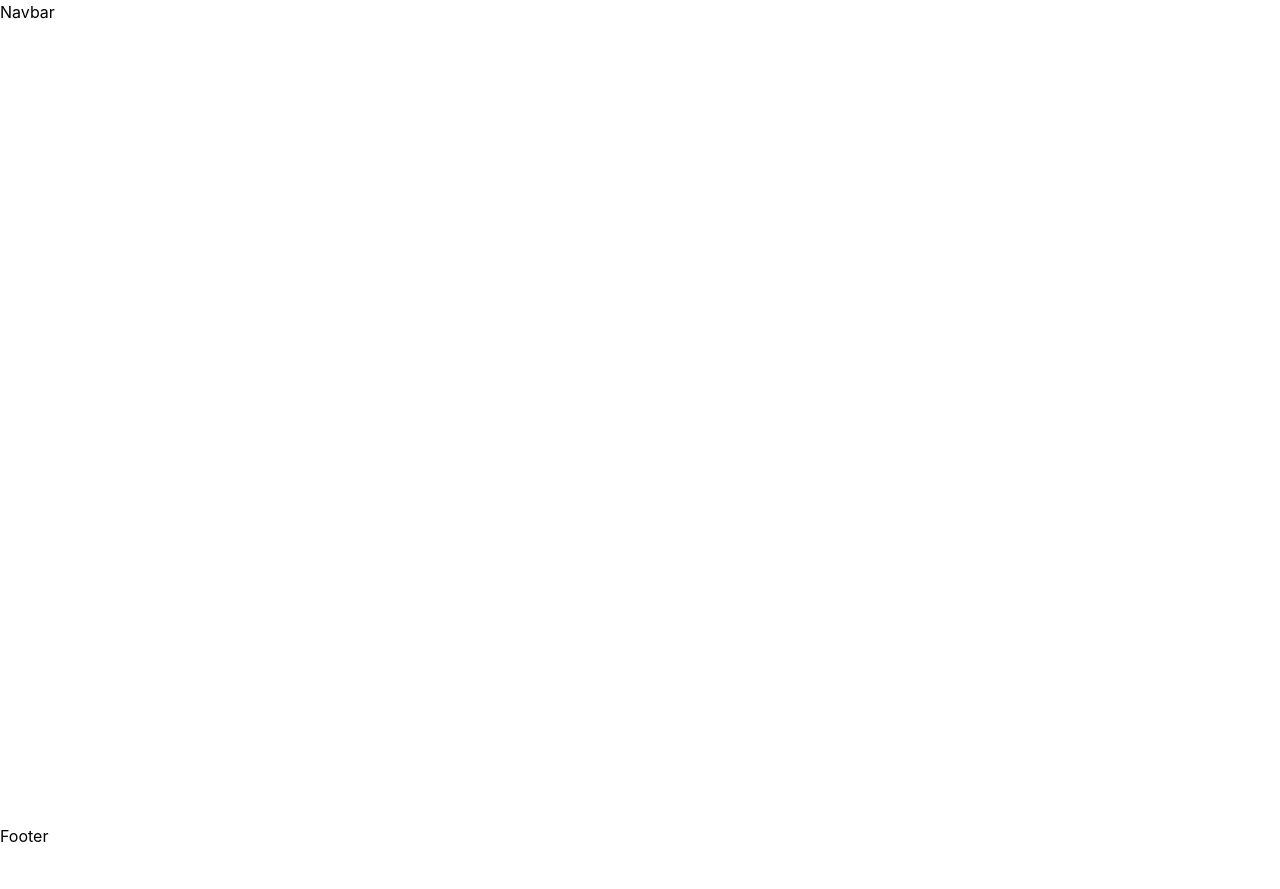
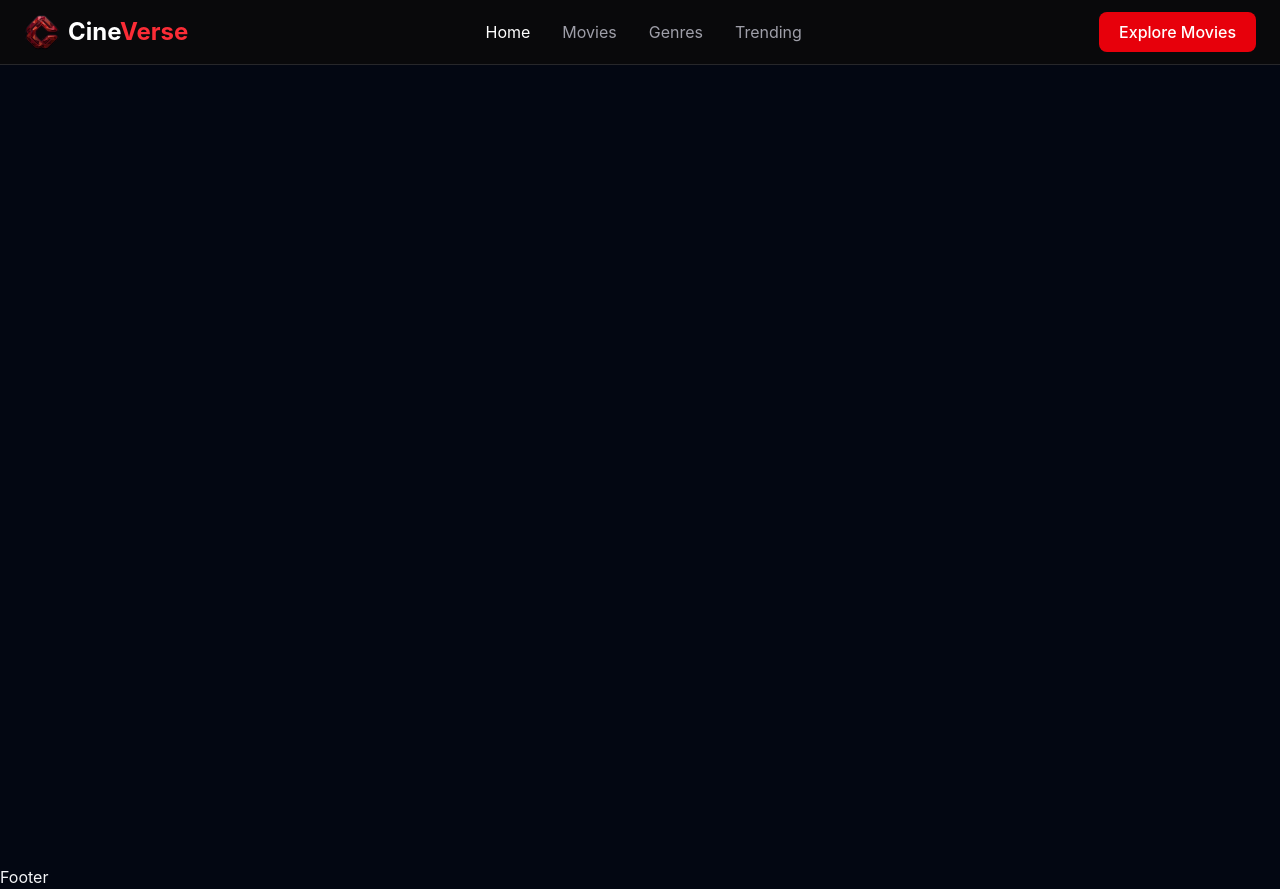
Before and after one commit to touhidtamim/cineverse, a React (Vite) app in the folder frontend/: page / in a window 1280 px wide. Before the commit the page ends 848 px from the top, so only its background shows below. Built offline with nearby package versions, Linux system fonts and the light colour scheme.

Commit message:
Add navbar - logo, title, navlinks and cta

```diff
--- a/frontend/index.html
+++ b/frontend/index.html
@@ -1,5 +1,5 @@
 <!doctype html>
-<html lang="en">
+<html lang="en" class="dark" data-theme="dark">
   <head>
     <meta charset="UTF-8" />
     <link rel="icon" type="image/svg+xml" href="/favicon.png" />
--- a/frontend/src/components/navbar/Navbar.jsx
+++ b/frontend/src/components/navbar/Navbar.jsx
@@ -1,5 +1,56 @@
+import movieLogo from "../../assets/logo/logo.png";
+
 const Navbar = () => {
-  return <div>Navbar</div>;
+  return (
+    <nav className="bg-zinc-950 border-b border-zinc-800">
+      <div className="max-w-7xl mx-auto px-6 h-16 flex items-center justify-between">
+        {/*Logo and Title*/}
+        <div className="flex items-center gap-2">
+          <div className="w-9 h-9 rounded-lg overflow-hidden">
+            <img
+              src={movieLogo}
+              alt="CineVerse logo"
+              className="w-full h-full object-cover"
+            />
+          </div>
+
+          <h1 className="text-2xl font-bold text-white">
+            Cine<span className="text-red-500">Verse</span>
+          </h1>
+        </div>
+
+        {/*Navigation*/}
+        <div className="hidden md:flex items-center gap-8">
+          <a href="/" className="text-white hover:text-red-500 transition">
+            Home
+          </a>
+          <a
+            href="/movies"
+            className="text-zinc-400 hover:text-white transition"
+          >
+            Movies
+          </a>
+          <a
+            href="/genres"
+            className="text-zinc-400 hover:text-white transition"
+          >
+            Genres
+          </a>
+          <a
+            href="/trending"
+            className="text-zinc-400 hover:text-white transition"
+          >
+            Trending
+          </a>
+        </div>
+
+        {/*CTA */}
+        <button className="bg-red-600 hover:bg-red-700 text-white px-5 py-2 rounded-lg font-medium transition">
+          Explore Movies
+        </button>
+      </div>
+    </nav>
+  );
 };
 
 export default Navbar;
--- a/frontend/src/index.css
+++ b/frontend/src/index.css
@@ -6,3 +6,9 @@
 @theme {
   --font-sans: "Inter", sans-serif;
 }
+
+@layer base {
+  body {
+    @apply bg-gray-950 text-gray-100 min-h-screen antialiased;
+  }
+}
```
Also changed, not shown: frontend/src/assets/logo/logo.png (added), frontend/src/components/banner/Banner.jsx (added).
